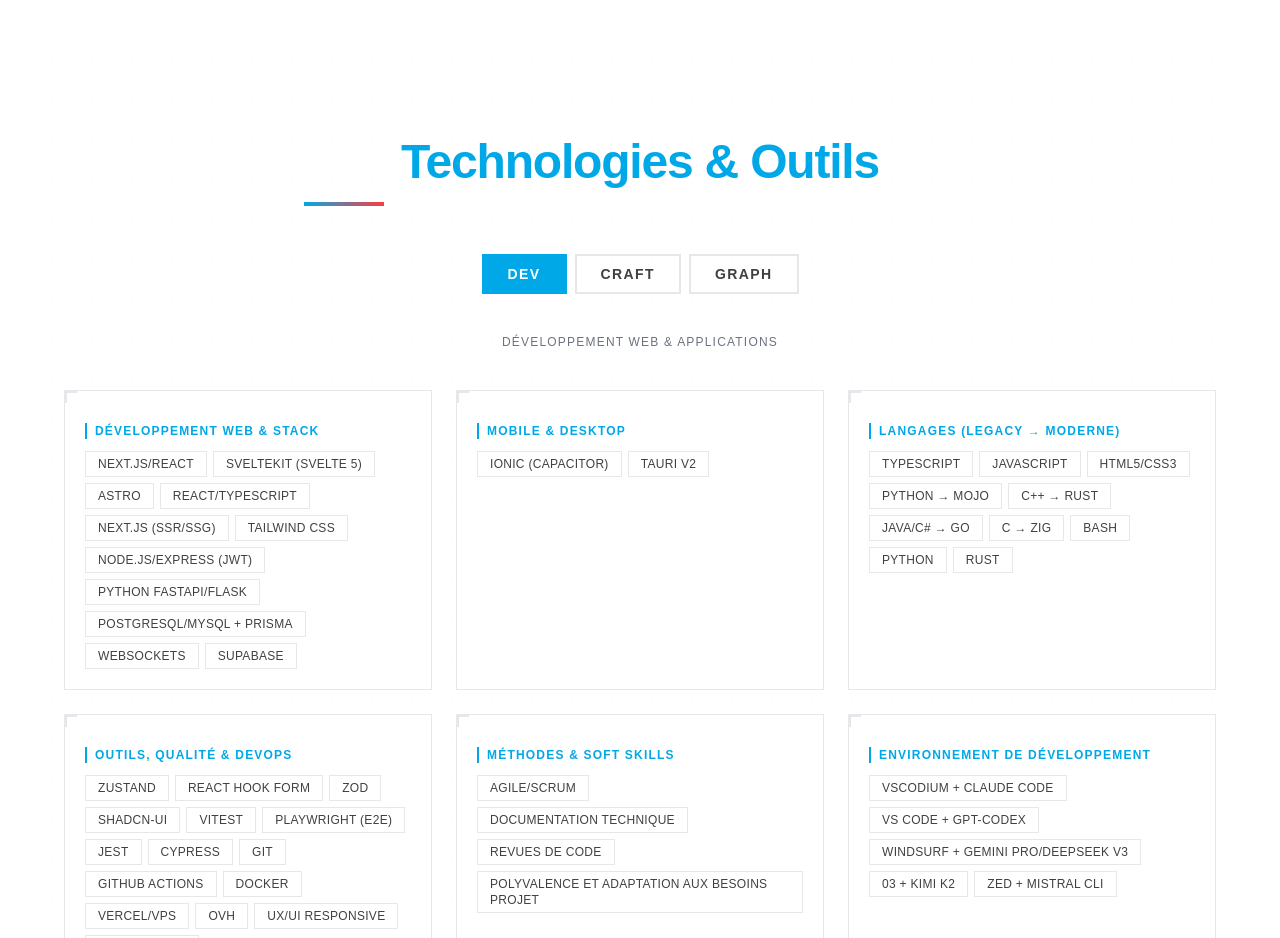
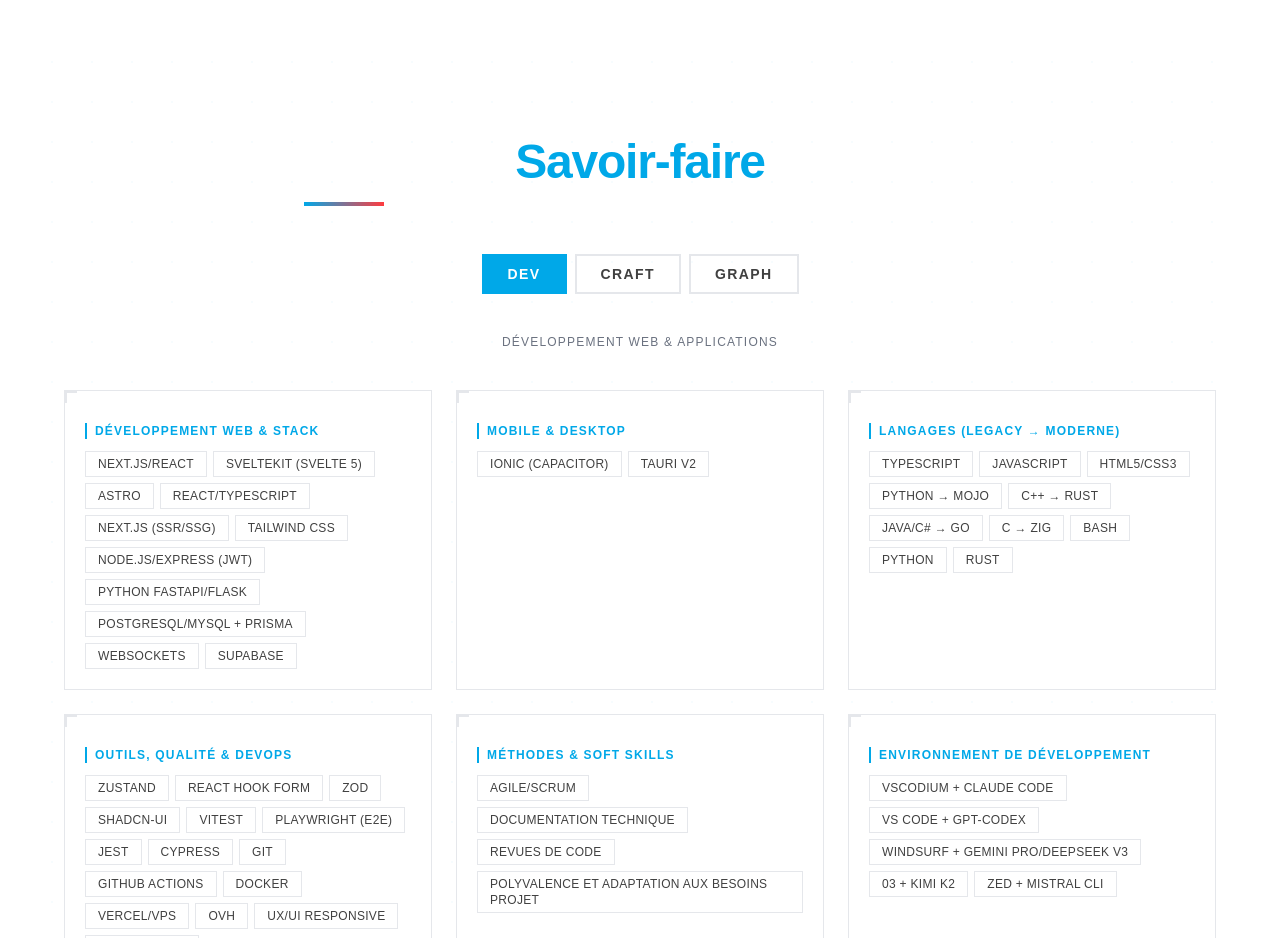
Before and after one commit to brandonviry/app_portfolio, a Next.js app: page /dev in a window 1280 px wide. Shown: the part 2980-3918 px from the top of the page. Built offline with nearby package versions, Linux system fonts and the light colour scheme.

Commit message:
feat(skills): renommage titre section Technologies & Outils → Savoir-faire
Co-Authored-By: Claude Sonnet 4.6 <noreply@anthropic.com>

```diff
--- a/src/components/layout/sections/technologies/technologies-section.tsx
+++ b/src/components/layout/sections/technologies/technologies-section.tsx
@@ -29,7 +29,7 @@ export function TechnologiesSection() {
             level="h2"
             className="text-accent text-3xl md:text-4xl lg:text-5xl font-bold tracking-tight"
           >
-            Technologies & Outils
+            Savoir-faire
           </Typography>
           <Divider variant="gradient" align="center" className="mx-auto" />
         </div>
```
